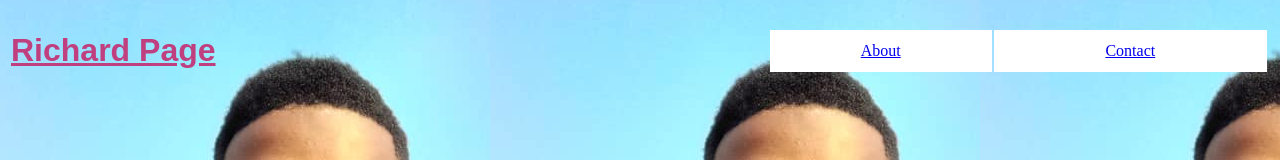
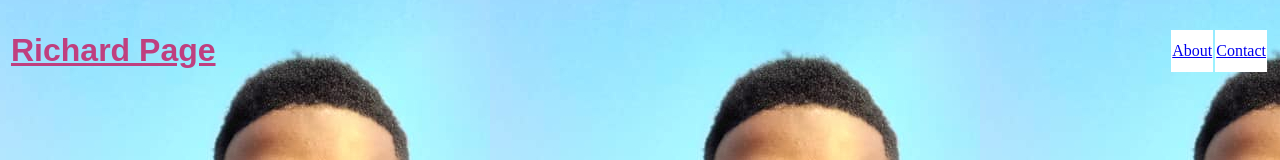
Before and after one commit to Ayobamirich/Ayobamirich, a plain HTML site: page index.html in a window 1280 px wide. Shown: the top 160 px of the page. Drawn offline with Linux system fonts and the light colour scheme.

Commit message:
Update index.html

```diff
--- a/index.html
+++ b/index.html
@@ -14,8 +14,8 @@
             <h1><u>Richard Page</u></h1>
           </font>
         </td>
-        <td width="40%">
-          <table width="100%">
+        <td width="40%" align="right">
+          <table>
             <tr>
               <td align="middle" bgcolor="white" height="40">
                 <a href="about.html">About</a>
```
